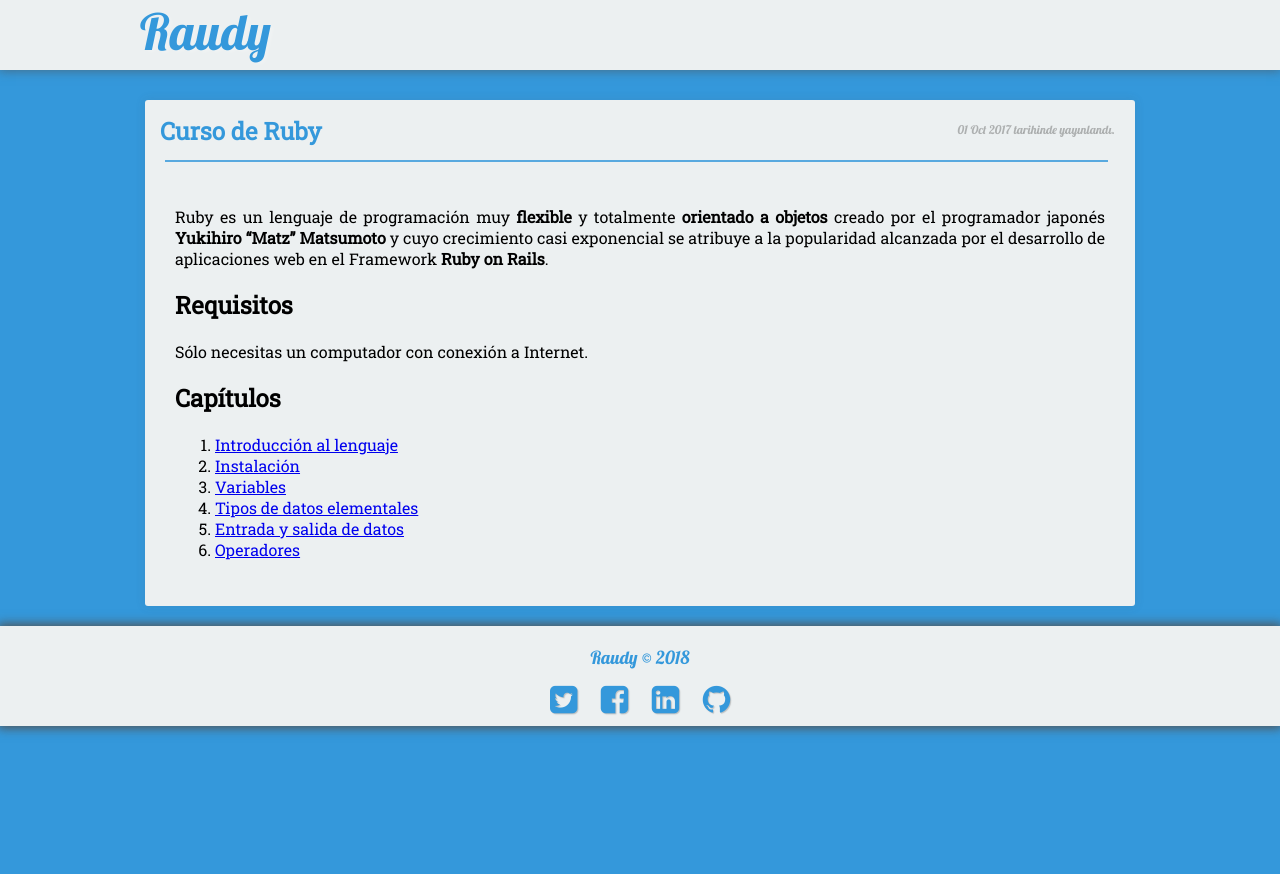
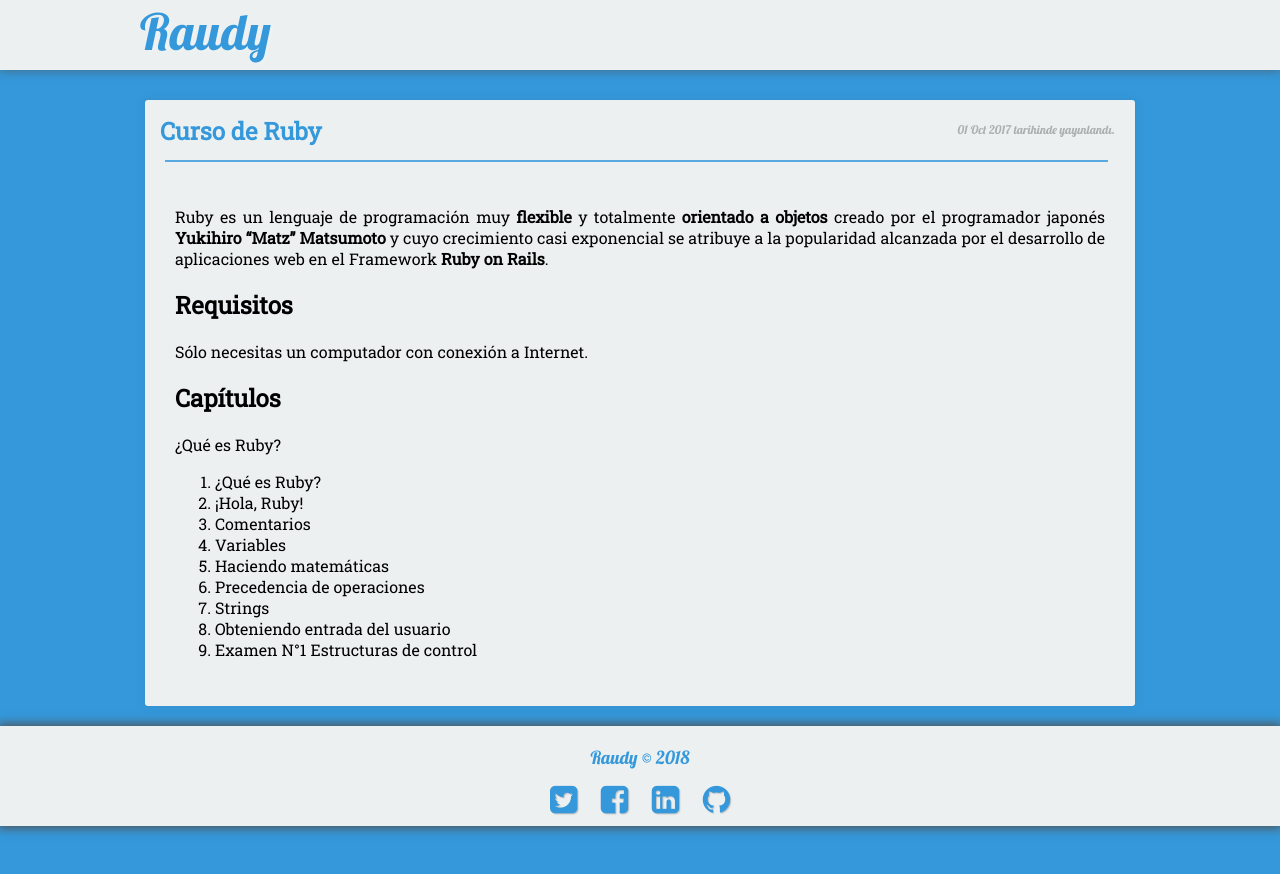
Before and after one commit to nisoto/Blog-anterior-2.0, a Jekyll site: the page built from _posts/2017-10-01-curso-ruby.md, in a window 1280 px wide. Shown: the top 874 px of the page. Built offline with Jekyll 4.4.1, drawn with Linux system fonts in a browser that asks for light colours; nearby versions of some CDN libraries.

Commit message:
Update 2017-10-01-curso-ruby.md

```diff
--- a/_posts/2017-10-01-curso-ruby.md
+++ b/_posts/2017-10-01-curso-ruby.md
@@ -17,9 +17,14 @@ Sólo necesitas un computador con conexión a Internet.
 
 ## Capítulos
 
-1. [Introducción al lenguaje](https://nisoto.github.io/introduccion-ruby/)
-2. [Instalación](https://nisoto.github.io/instalacion-ruby/)
-3. [Variables](https://nisoto.github.io/variables-ruby/)
-4. [Tipos de datos elementales](https://nisoto.github.io/datos-elementales-ruby/)
-5. [Entrada y salida de datos](https://nisoto.github.io/entrada-salida-ruby/)
-6. [Operadores](https://nisoto.github.io/operadores-ruby/)
+¿Qué es Ruby?
+1. ¿Qué es Ruby?
+2. ¡Hola, Ruby!
+3. Comentarios
+4. Variables
+5. Haciendo matemáticas
+6. Precedencia de operaciones
+7. Strings
+8. Obteniendo entrada del usuario
+9. Examen N°1
+Estructuras de control
```
